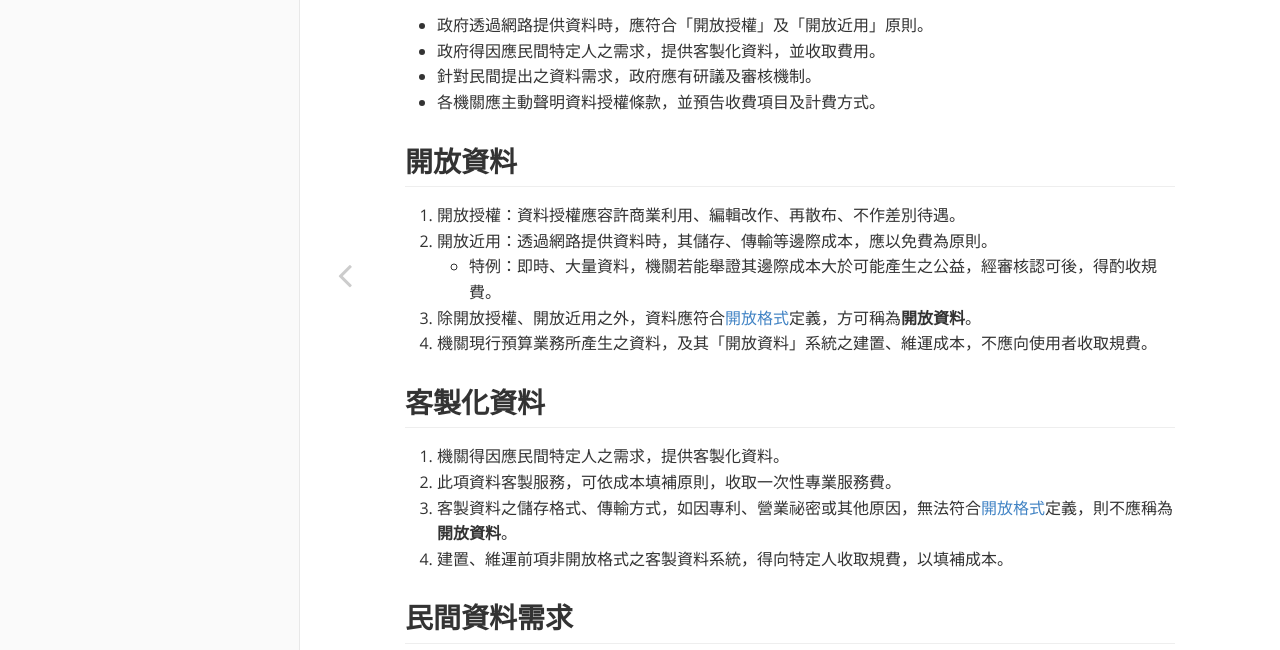
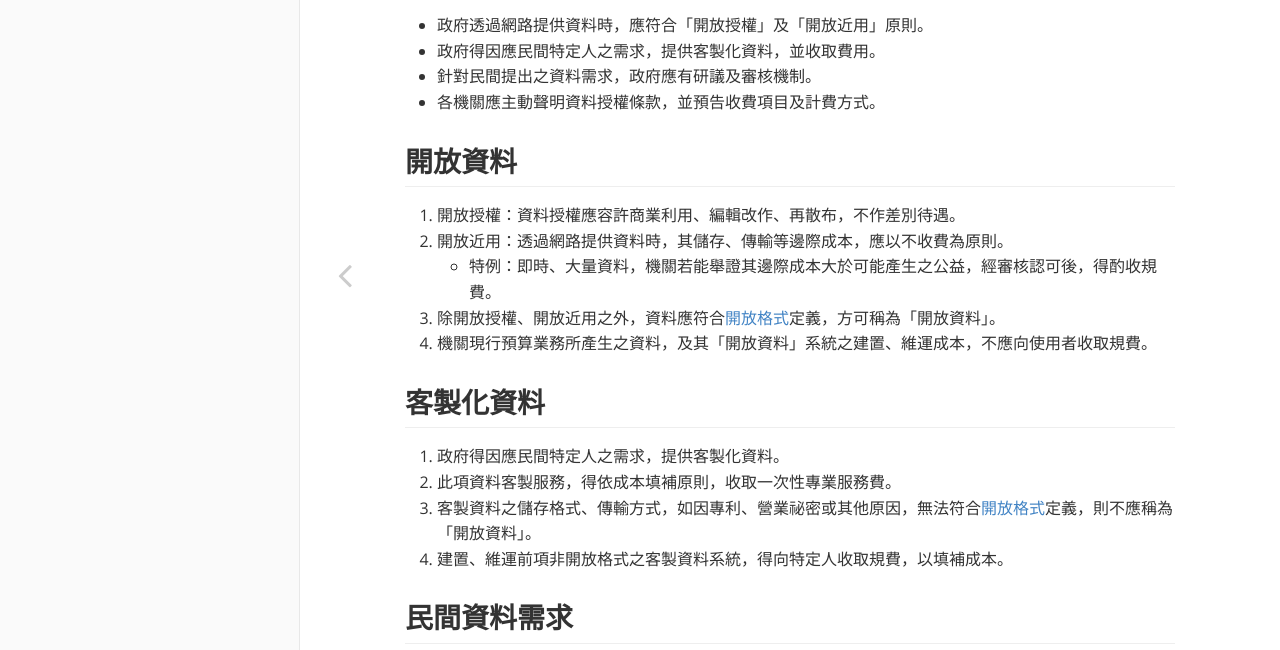
Before and after one commit to g0v/data-levy-spec-gitbook, a website with bundled scripts: page 1.html in a window 1280 px wide. Shown: the part 150-800 px from the top of the page. Built offline with nearby package versions, Linux system fonts and the light colour scheme.

Commit message:
Update 2015-04-27T16:38:55.511Z

```diff
--- a/1.html
+++ b/1.html
@@ -32,7 +32,7 @@
 
 
 
-    <div class="book" data-level="1" data-basepath="." data-revision="1430145385661">
+    <div class="book" data-level="1" data-basepath="." data-revision="1430152733152">
 
 
 <div class="book-summary">
@@ -180,19 +180,19 @@
 </ul>
 <h2 id="">開放資料</h2>
 <ol>
-<li>開放授權：資料授權應容許商業利用、編輯改作、再散布、不作差別待遇。</li>
-<li>開放近用：透過網路提供資料時，其儲存、傳輸等邊際成本，應以免費為原則。<ul>
+<li>開放授權：資料授權應容許商業利用、編輯改作、再散布，不作差別待遇。</li>
+<li>開放近用：透過網路提供資料時，其儲存、傳輸等邊際成本，應以不收費為原則。<ul>
 <li>特例：即時、大量資料，機關若能舉證其邊際成本大於可能產生之公益，經審核認可後，得酌收規費。</li>
 </ul>
 </li>
-<li>除開放授權、開放近用之外，資料應符合<a href="http://opendefinition.org/od/2.0/zh-tw/#section-3" target="_blank">開放格式</a>定義，方可稱為<strong>開放資料</strong>。</li>
+<li>除開放授權、開放近用之外，資料應符合<a href="http://opendefinition.org/od/2.0/zh-tw/#section-3" target="_blank">開放格式</a>定義，方可稱為「開放資料」。</li>
 <li>機關現行預算業務所產生之資料，及其「開放資料」系統之建置、維運成本，不應向使用者收取規費。</li>
 </ol>
 <h2 id="">客製化資料</h2>
 <ol>
-<li>機關得因應民間特定人之需求，提供客製化資料。</li>
-<li>此項資料客製服務，可依成本填補原則，收取一次性專業服務費。</li>
-<li>客製資料之儲存格式、傳輸方式，如因專利、營業祕密或其他原因，無法符合<a href="http://opendefinition.org/od/2.0/zh-tw/#section-3" target="_blank">開放格式</a>定義，則不應稱為<strong>開放資料</strong>。</li>
+<li>政府得因應民間特定人之需求，提供客製化資料。</li>
+<li>此項資料客製服務，得依成本填補原則，收取一次性專業服務費。</li>
+<li>客製資料之儲存格式、傳輸方式，如因專利、營業祕密或其他原因，無法符合<a href="http://opendefinition.org/od/2.0/zh-tw/#section-3" target="_blank">開放格式</a>定義，則不應稱為「開放資料」。</li>
 <li>建置、維運前項非開放格式之客製資料系統，得向特定人收取規費，以填補成本。</li>
 </ol>
 <h2 id="">民間資料需求</h2>
@@ -205,10 +205,10 @@
 </ol>
 <h2 id="">各機關公告項目</h2>
 <ol>
-<li>各機關應提早至少 30 日預告收費項目及計費方式。</li>
+<li>各機關應提早至少 30 日預告收費資料項目及計費方式。</li>
 <li>各機關網站上未公告為需收費之資料，應一律免費提供。</li>
 <li>各機關免費提供資料而未聲明授權時，應主動聲明授權。</li>
-<li>各機關免費提供之資料，其授權應和開放資料定義相容。</li>
+<li>各機關免費提供之資料，其授權應與開放資料定義相容。</li>
 <li>政府應逐步建立制度化的授權條款「應記載、不得記載」事項。</li>
 </ol>
 
```
Also changed, not shown: GLOSSARY.html (+1 -1 lines), index.html (+1 -1 lines).
